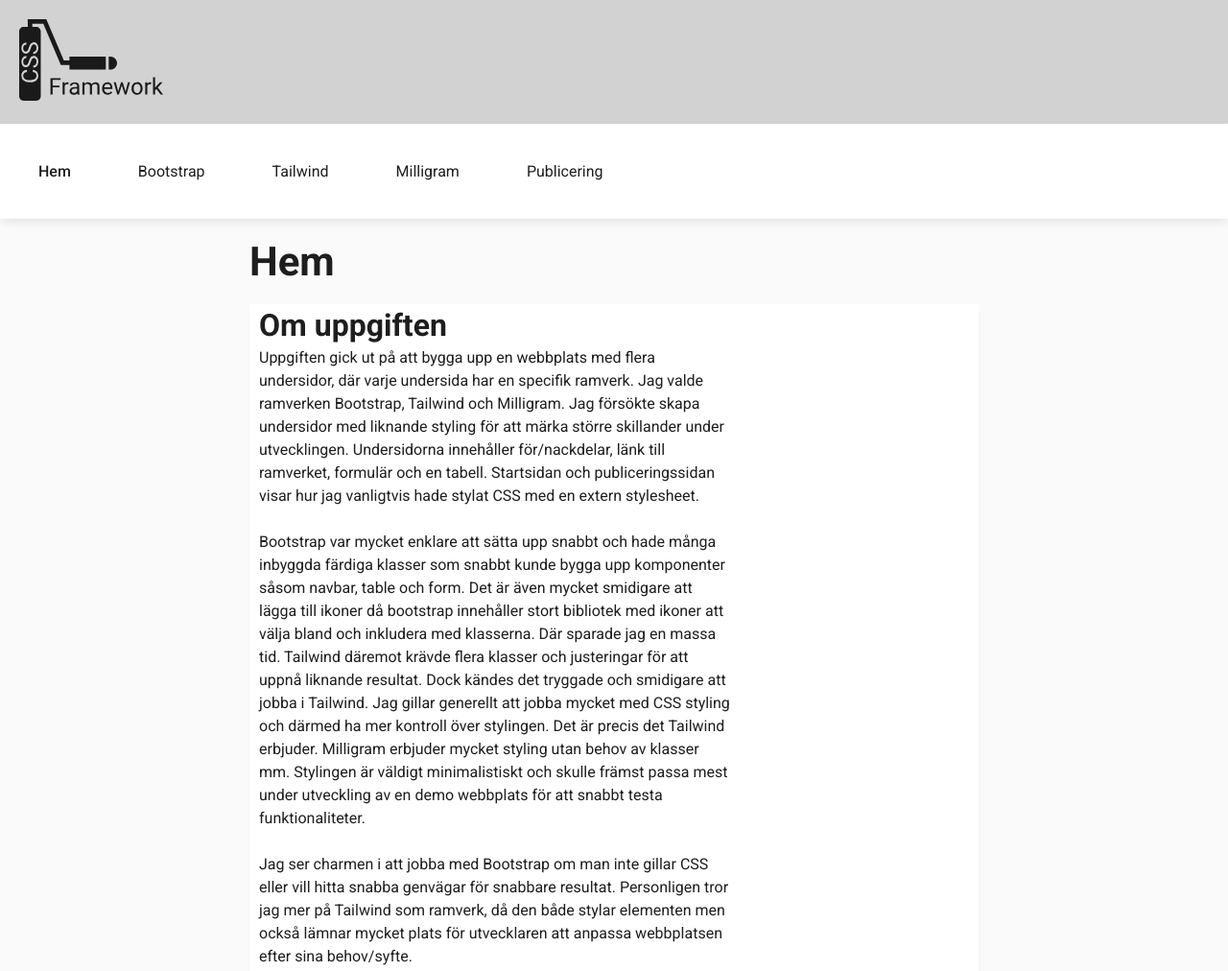
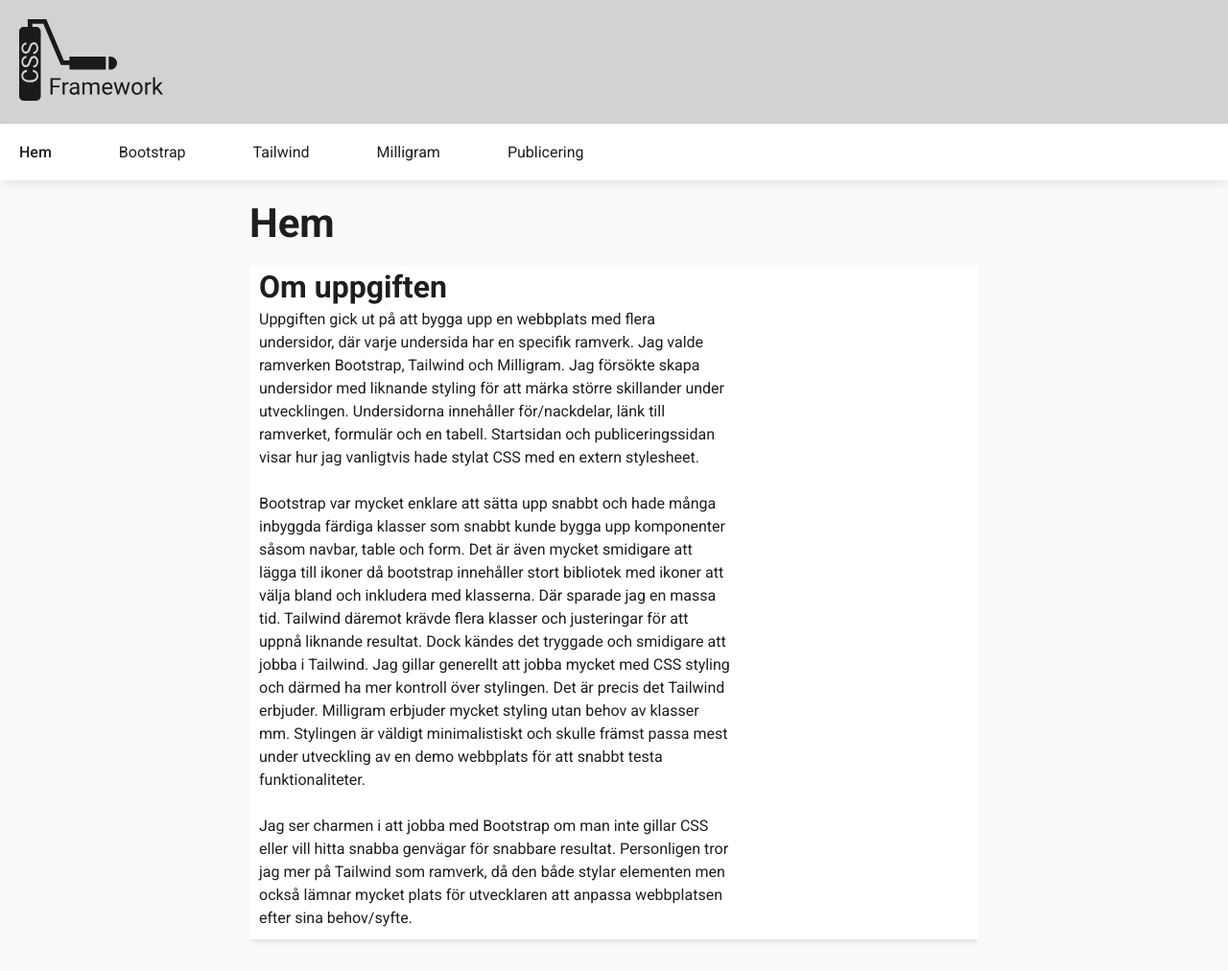
Before and after one commit to Hanin-96/css-ramverk-moment1, a website built with Parcel: page src/index.html in a window 1280 px wide. Shown: the top 1012 px of the page at 96% size. Built offline with nearby package versions, Linux system fonts and the light colour scheme.

Commit message:
fixat bugg med nav

```diff
--- a/src/css/stylesheet.css
+++ b/src/css/stylesheet.css
@@ -146,7 +146,7 @@
     font-size: 3.2rem;
 }
 
-ul {
+.list-cloudflare {
     margin: 2rem;
     max-width: 55ch;
     width: 100%;
```
Also changed, not shown: src/publicering.html (+1 -1 lines).
